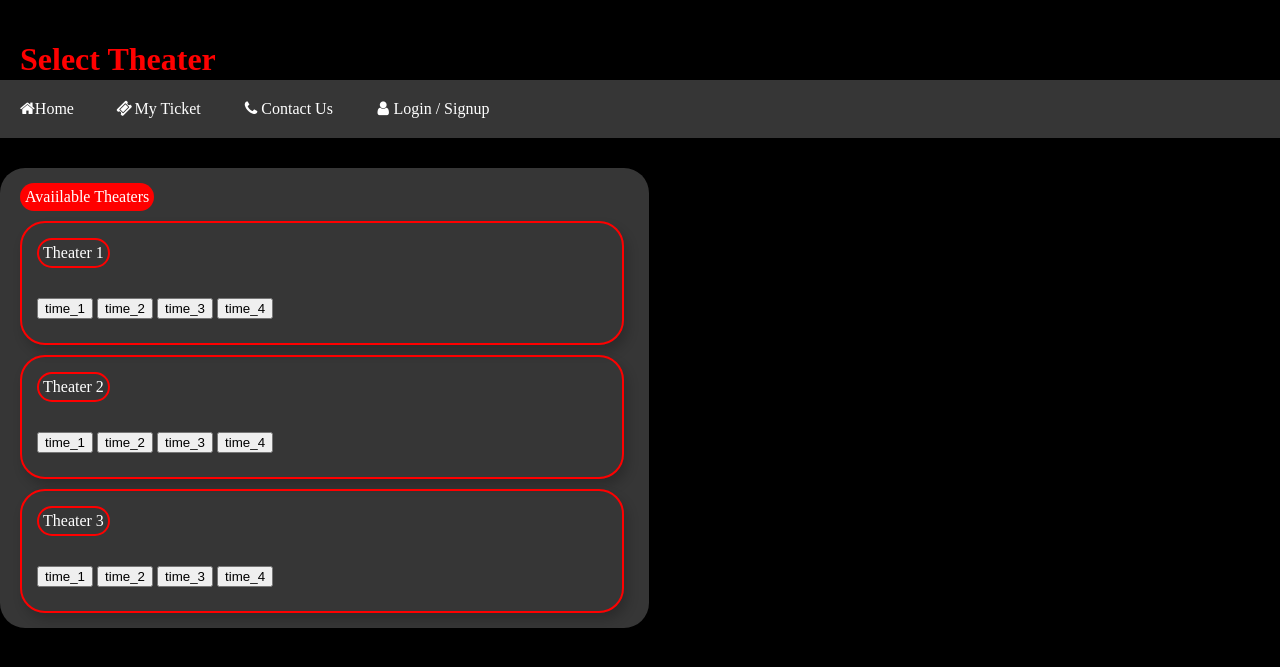
After one commit to ShounaKnk/Movie-Ticket-Booking, a PHP site: page /theaterselect.html in a window 1280 px wide. The commit adds this page. Shown: the top 667 px of the page. Run offline with PHP 8.4, Linux system fonts and the light colour scheme.

Commit message:
made the theater select page

```diff
--- a/commoncss.css
+++ b/commoncss.css
@@ -5,6 +5,9 @@ html, body{
 }
 .page_head{
     color: red;
+    position: relative;
+    left: 40px;
+    display: inline-block;
 }
 
 .topnav
@@ -30,7 +33,7 @@ i:hover{
     color:black;
 }
 
-.block_head{
+.page_head{
     position: relative;
     left: 20px;
     top: 20px;
--- a/login.php
+++ b/login.php
@@ -14,7 +14,7 @@
         {
             // header("Location: DMQP_Project/HomePage.html");
             echo "login Successful";
-            $aq = "Update user_details set status = 'active' where username='global $username'";
+            $aq = "Update user_details set status = 'active' where username='$username'";
             $r = mysqli_query($con, $aq);
             header("Location: HomePage.html");
         }
--- /dev/null
+++ b/theaterselect.html
@@ -0,0 +1,112 @@
+<!DOCTYPE html>
+<html lang="en">
+<head>
+    <meta charset="UTF-8">
+    <meta name="viewport" content="width=device-width, initial-scale=1.0">
+    <title>Document</title>
+    <link rel="stylesheet" href="https://cdnjs.cloudflare.com/ajax/libs/font-awesome/4.7.0/css/font-awesome.min.css">
+    <link rel="stylesheet" href="commoncss.css">
+    <style>
+        .theater_menu{
+            background-color: #363636;
+            /* position: relative; */
+            border-radius: 25px;
+            margin-top: 30px;
+            padding-bottom: 15px;
+            display: inline-block;
+            padding-right: 25px;
+        }
+
+        .menu_head{
+            /* position: relative;
+            top: 15px;
+            left: 20px; */
+            margin-top: 15px;
+            margin-left: 20px;
+            padding: 5px;
+            background-color: red;
+            border-radius: 25px;
+            display: inline-block;
+        }
+        .theater_card
+        {
+            /* position: relative;
+            top: 25px;
+            left: 20px; */
+            margin-top: 10px;
+            margin-left: 20px;
+            box-shadow: 4px 7px 12px 0 rgba(0, 0, 0, 0.2);
+            width:600px;
+            height: 120px;
+            border: solid red 2px;
+            display: block;
+            border-radius: 25px;
+        }
+        .theater_name
+        {
+          /* position: relative;
+          top:15px;
+          left: 15px; */
+          margin-top: 15px;
+          margin-left: 15px;
+          border: solid red 2px;
+          display: inline-block;
+          border-radius: 25px;
+          padding: 4px;
+        }
+
+        .show_times{
+            /* position: relative;
+            top:30px;
+            left: 15px; */
+            margin-top: 30px;
+            margin-left: 15px;
+        }
+
+    </style>
+</head>
+<body>
+    <div class="page_head">
+        <h1>Select Theater</h1>
+    </div>
+    <div class="topnav">
+        <a href="HomePage.html"><i class="fa fa-home">Home</i></a>
+        <a href="my_tickets.html"><i class="fa fa-fw fa-ticket"></i>My Ticket</i></a>
+        <a href="about_us.html"><i class="fa fa-fw fa-phone"></i>Contact Us</a>
+        <a href="login.html"><i class="fa fa-fw fa-user"></i>Login / Signup</a>
+    </div>
+    <div class="theater_menu">
+            <div class="menu_head">
+                <span>Avaiilable Theaters</span>
+            </div>
+                <div class="theater_card">
+                    <div class="theater_name"><span>Theater 1</span></div>
+                    <div class="show_times">
+                        <button>time_1</button>
+                        <button>time_2</button>
+                        <button>time_3</button>
+                        <button>time_4</button>
+                    </div>
+                </div>
+                <div class="theater_card">
+                    <div class="theater_name"><span>Theater 2</span></div>
+                    <div class="show_times">
+                        <button>time_1</button>
+                        <button>time_2</button>
+                        <button>time_3</button>
+                        <button>time_4</button>
+                    </div>
+                </div>
+                <div class="theater_card">
+                    <div class="theater_name"><span>Theater 3</span></div>
+                    <div class="show_times">
+                        <button>time_1</button>
+                        <button>time_2</button>
+                        <button>time_3</button>
+                        <button>time_4</button>
+                    </div>
+                </div>
+
+    </div>
+</body>
+</html>
```
Also changed, not shown: HomePage.html (+39 -33 lines).
